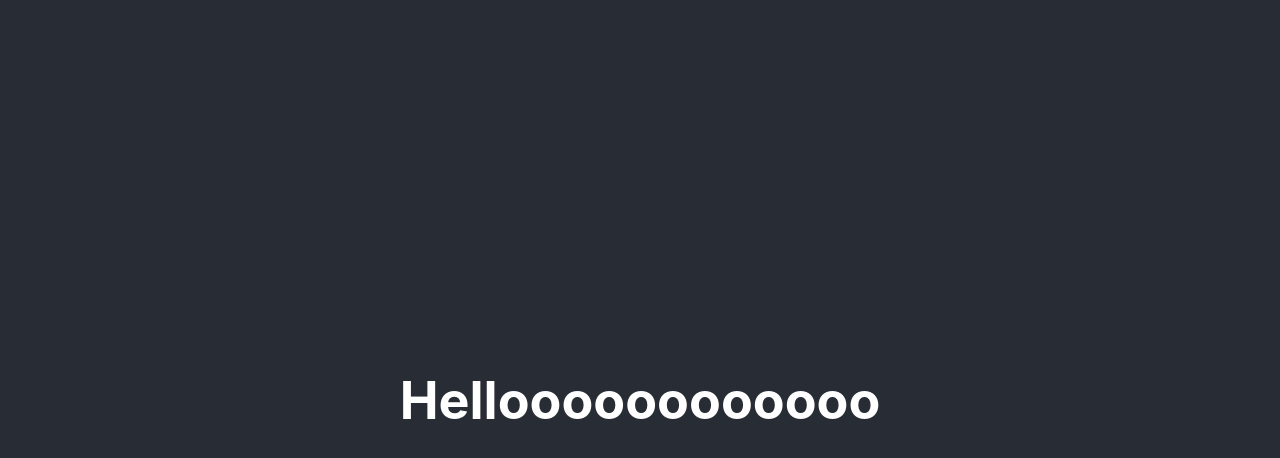
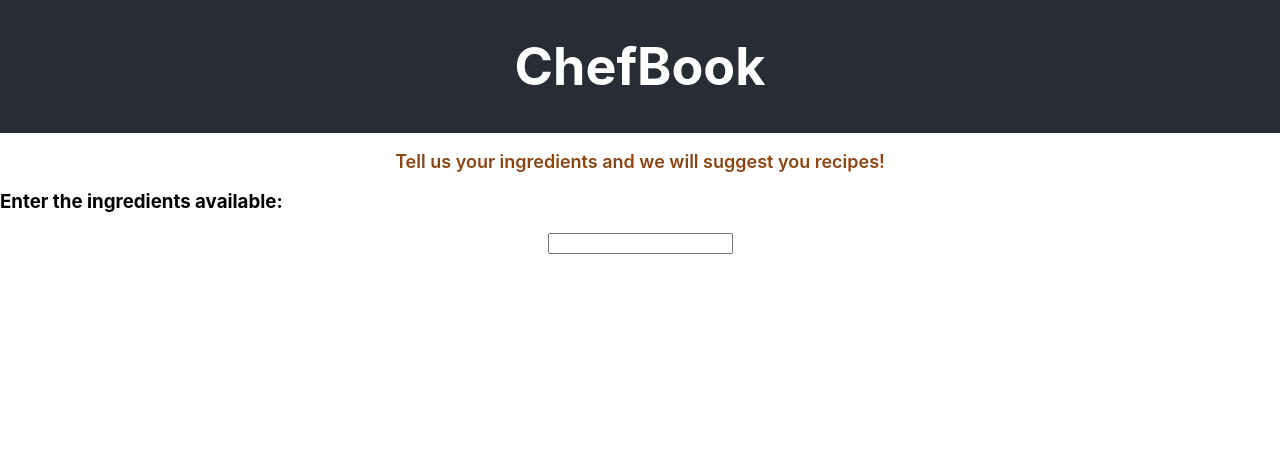
Before and after one commit to Lahari-5139/my-chef-book, a React (Create React App) app: page / in a window 1280 px wide. Shown: the top 458 px of the page. Built offline with nearby package versions, Linux system fonts and the light colour scheme.

Commit message:
basic screens done

```diff
--- a/src/App.css
+++ b/src/App.css
@@ -15,13 +15,25 @@
 
 .App-header {
   background-color: #282c34;
-  min-height: 100vh;
+  /* min-height: 100vh; */
   display: flex;
   flex-direction: column;
   align-items: center;
   justify-content: center;
   font-size: calc(10px + 2vmin);
   color: white;
+}
+
+.h3-content {
+  display: flex;
+  text-align: left;
+}
+
+.para {
+  text-align: center;
+  font-size: large;
+  color:saddlebrown;
+  font-weight: 600;
 }
 
 .App-link {
--- a/src/App.js
+++ b/src/App.js
@@ -1,12 +1,16 @@
 import logo from './logo.svg';
 import './App.css';
+import Ingredients from './components/ingredients';
 
 function App() {
   return (
     <div className="App">
       <header className="App-header">
-        <h1>Helloooooooooooo</h1>
+        <h1>ChefBook</h1>
       </header>
+      <p className="para">Tell us your ingredients and we will suggest you recipes!</p>
+      <Ingredients/>
+
     </div>
   );
 }
--- /dev/null
+++ b/src/components/ingredients.js
@@ -0,0 +1,20 @@
+import React, { Component } from "react";
+import '../App.css';
+
+class Ingredients extends Component{
+
+    state = {
+        ingredients_array: []
+    };
+    render()
+    {
+        return(
+            <div>
+               <h3 className='h3-content'>Enter the ingredients available: </h3>
+               <input type='text'></input>
+            </div>
+        );
+    }
+}
+
+export default Ingredients;
```
